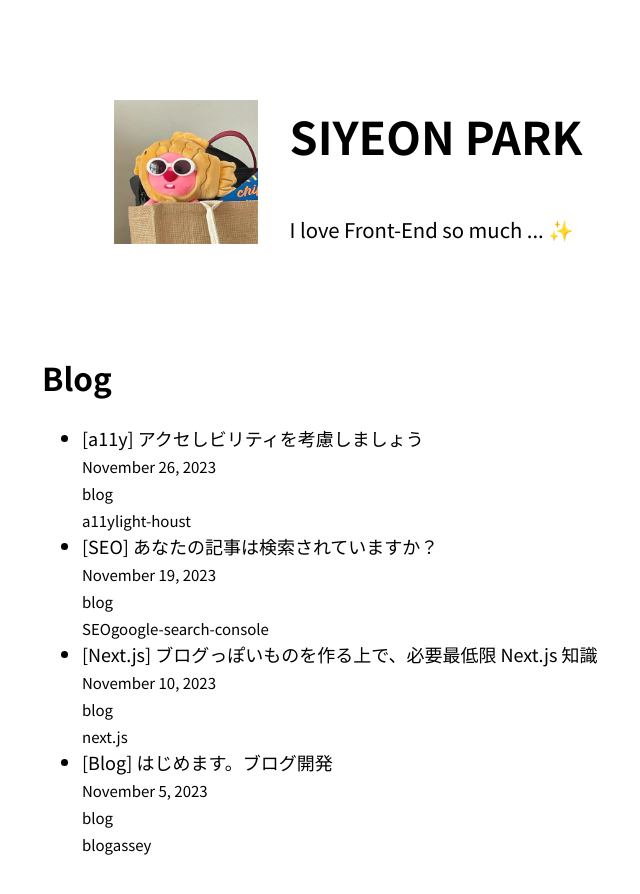
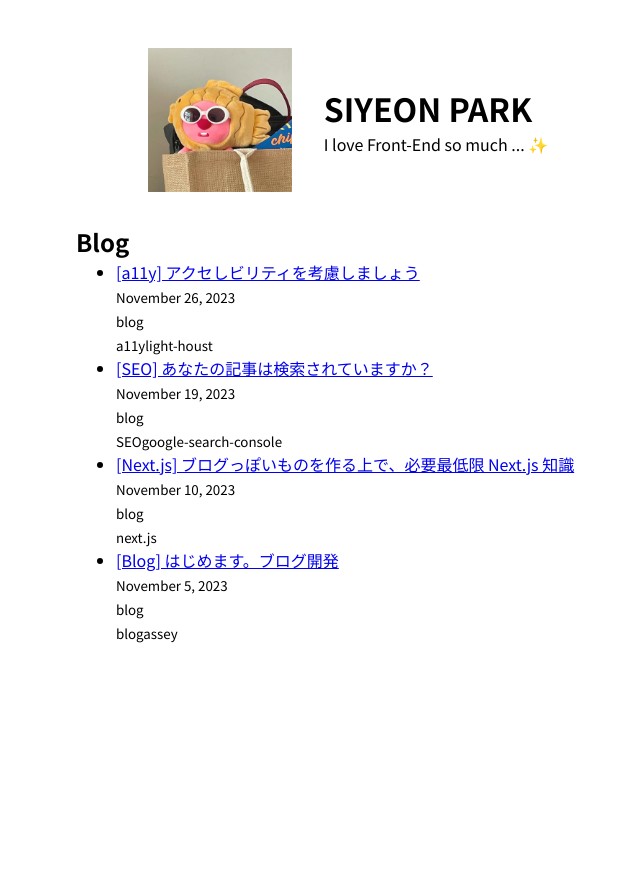
Before and after one commit to next-shiyon/devlog, a Next.js app: page / in a window 1280 px wide. Shown: the top 894 px of the page, without its empty margins (292-932 px from the left). After the commit the page ends 800 px from the top, so only its background shows below. Built offline with nearby package versions, Linux system fonts and the light colour scheme.

Commit message:
💄 reset css 適用

```diff
--- a/styles/global.scss
+++ b/styles/global.scss
@@ -1,86 +1,68 @@
 @import url("https://fonts.googleapis.com/css2?family=Noto+Sans+JP:wght@100;300;400;500;600;700;900&display=swap");
 
-html,
-body {
-  padding: 0;
-  margin: 0;
+html {
   font-family: "Noto Sans JP", sans-serif;
-  line-height: 1.5;
-  font-size: 18px;
 }
 
-h1 {
-  margin-bottom: 2.5rem;
-  font-size: 2.5rem;
-  font-weight: bold;
-}
-
-h2 {
-  font-size: 1.75rem;
-  font-weight: medium;
-  margin-top: 1.75rem;
-  margin-bottom: 24px;
-}
-
-h3 {
-  font-size: 1.25rem;
-  font-weight: medium;
-  margin-top: 1.25rem;
-  margin-bottom: 12px;
-}
-
-p {
-  margin-bottom: 1.5rem;
-  font-size: 1.125rem;
-}
-
-code {
-  font-size: 0.9rem;
-  letter-spacing: -0.5px;
-  padding: 3px 6px;
-  margin: 1px -1px;
-  border-radius: 3px;
-}
-
-pre {
-  margin-top: 8px;
-  margin-bottom: 40px;
-
-  > div {
-    padding: 16px;
-    border-radius: 0px;
-  }
-}
-
-blockquote {
-  padding: 16px;
-  padding-left: 29px;
-
-  margin-bottom: 64px;
-  border-left: 3px solid;
-  padding-left: calc(29px);
-}
-
-strong {
-  font-size: 1.125rem;
-  margin-bottom: 1em;
-}
-
-* {
+/*
+  1. Use a more-intuitive box-sizing model.
+*/
+*,
+*::before,
+*::after {
   box-sizing: border-box;
 }
-
-a {
-  color: var(--link-color-main);
-  text-decoration: none;
+/*
+  2. Remove default margin
+*/
+* {
+  margin: 0;
 }
-
-a:hover {
-  text-decoration: underline;
+/*
+  Typographic tweaks!
+  3. Add accessible line-height
+  4. Improve text rendering
+*/
+body {
+  line-height: 1.5;
+  -webkit-font-smoothing: antialiased;
 }
-
-img {
+/*
+  5. Improve media defaults
+*/
+img,
+picture,
+video,
+canvas,
+svg {
+  display: block;
   max-width: 100%;
-  display: block;
-  border: 1px black solid;
 }
+/*
+  6. Remove built-in form typography styles
+*/
+input,
+button,
+textarea,
+select {
+  font: inherit;
+}
+/*
+  7. Avoid text overflows
+*/
+p,
+h1,
+h2,
+h3,
+h4,
+h5,
+h6 {
+  overflow-wrap: break-word;
+}
+/*
+  8. Create a root stacking context
+*/
+#root,
+#__next {
+  isolation: isolate;
+}
```
